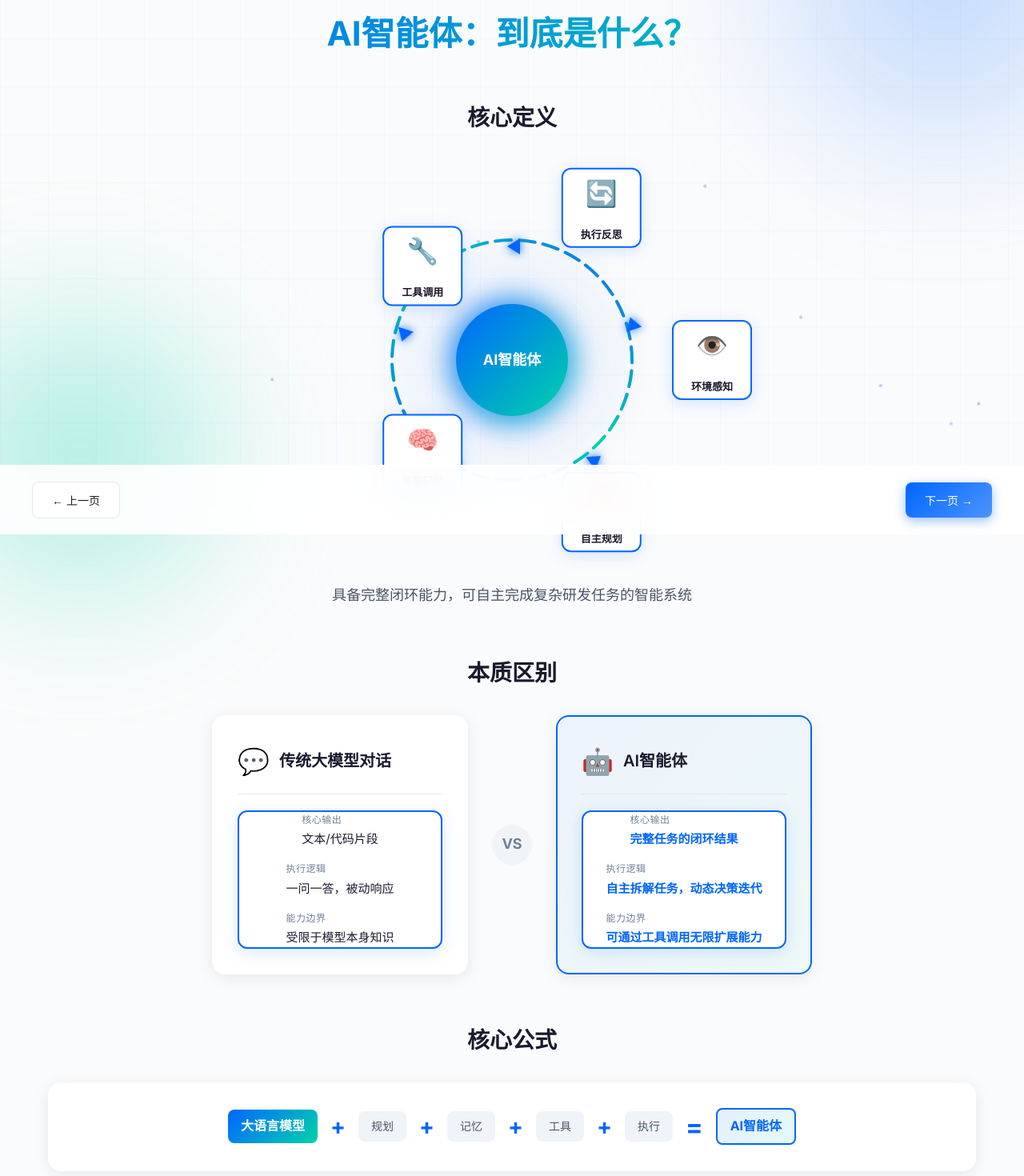
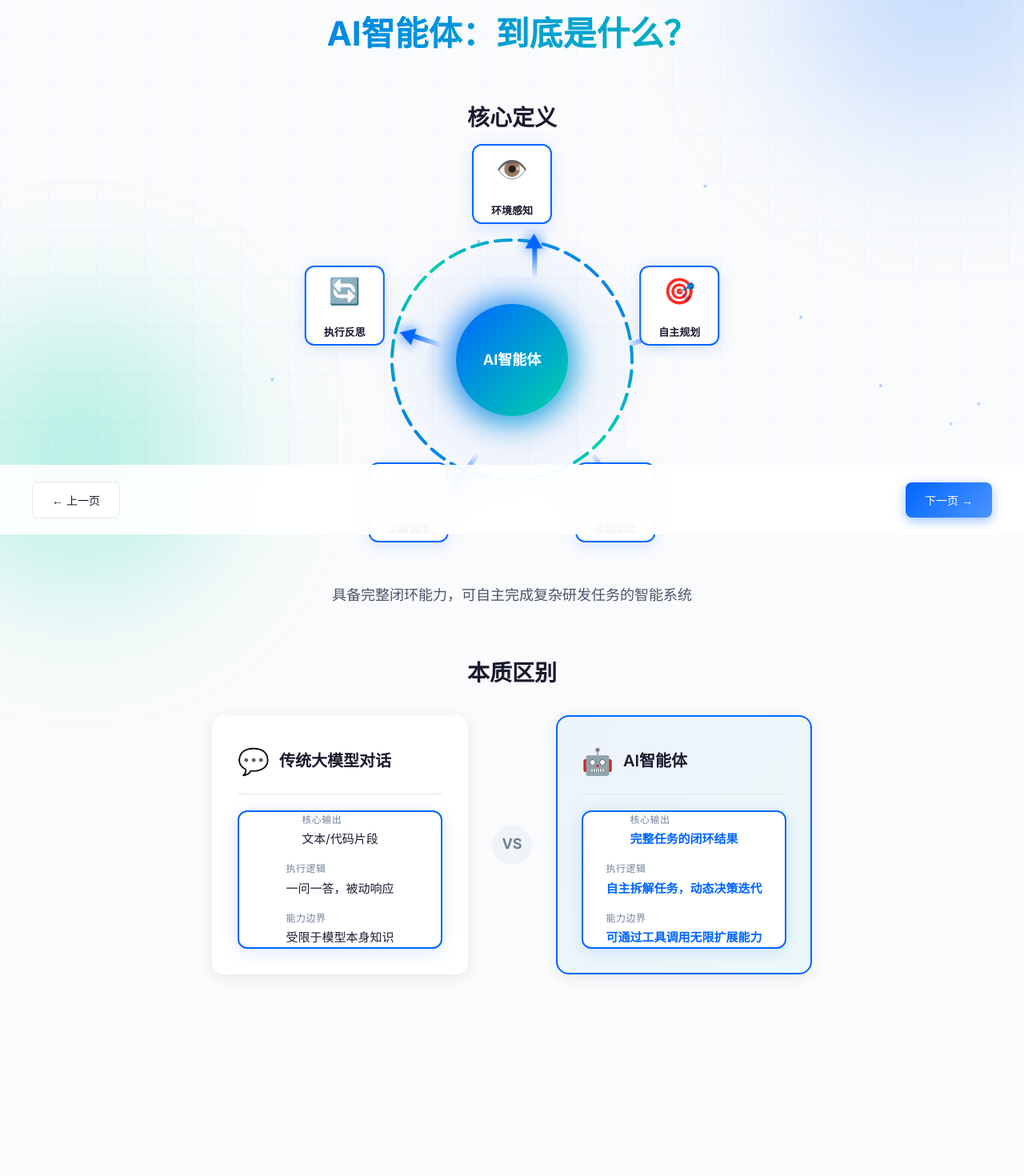
Before and after one commit to weixi5656/ai-agent-presentation, a Vue app: page /#/concept in a window 1280 px wide. Shown: the part 132-1602 px from the top of the page at 80% size. After the commit the page ends 1570 px from the top, so only its background shows below. Built offline with nearby package versions, Linux system fonts and the light colour scheme.

Commit message:
Fix cycle layout: cards outside ring, bigger arrows, remove formula

```diff
--- a/src/views/ConceptView.vue
+++ b/src/views/ConceptView.vue
@@ -21,22 +21,27 @@
             <circle cx="200" cy="200" r="150" fill="none" stroke="url(#ringGradient)" stroke-width="4" stroke-linecap="round" stroke-dasharray="20 10" />
           </svg>
         </div>
-        <!-- 箭头 -->
+        <!-- 箭头 - 更大更明显 -->
         <div class="arrow-markers">
           <div class="arrow-item" style="--pos: 0;">
-            <div class="arrow-triangle"></div>
+            <div class="arrow-body"></div>
+            <div class="arrow-head">▶</div>
           </div>
           <div class="arrow-item" style="--pos: 1;">
-            <div class="arrow-triangle"></div>
+            <div class="arrow-body"></div>
+            <div class="arrow-head">▶</div>
           </div>
           <div class="arrow-item" style="--pos: 2;">
-            <div class="arrow-triangle"></div>
+            <div class="arrow-body"></div>
+            <div class="arrow-head">▶</div>
           </div>
           <div class="arrow-item" style="--pos: 3;">
-            <div class="arrow-triangle"></div>
+            <div class="arrow-body"></div>
+            <div class="arrow-head">▶</div>
           </div>
           <div class="arrow-item" style="--pos: 4;">
-            <div class="arrow-triangle"></div>
+            <div class="arrow-body"></div>
+            <div class="arrow-head">▶</div>
           </div>
         </div>
         <!-- 中心 -->
@@ -44,36 +49,36 @@
           <div class="center-glow"></div>
           <span class="center-text">AI智能体</span>
         </div>
-        <!-- 5个能力卡片 -->
-        <div class="capability-card" style="--idx: 0;">
+        <!-- 5个能力卡片 - 均匀分布在圆环外侧 -->
+        <div class="capability-card" style="--angle: -90deg;">
           <div class="card-glow"></div>
           <div class="card-content">
             <span class="card-icon">👁️</span>
             <span class="card-label">环境感知</span>
           </div>
         </div>
-        <div class="capability-card" style="--idx: 1;">
+        <div class="capability-card" style="--angle: -18deg;">
           <div class="card-glow"></div>
           <div class="card-content">
             <span class="card-icon">🎯</span>
             <span class="card-label">自主规划</span>
           </div>
         </div>
-        <div class="capability-card" style="--idx: 2;">
+        <div class="capability-card" style="--angle: 54deg;">
           <div class="card-glow"></div>
           <div class="card-content">
             <span class="card-icon">🧠</span>
             <span class="card-label">长期记忆</span>
           </div>
         </div>
-        <div class="capability-card" style="--idx: 3;">
+        <div class="capability-card" style="--angle: 126deg;">
           <div class="card-glow"></div>
           <div class="card-content">
             <span class="card-icon">🔧</span>
             <span class="card-label">工具调用</span>
           </div>
         </div>
-        <div class="capability-card" style="--idx: 4;">
+        <div class="capability-card" style="--angle: 198deg;">
           <div class="card-glow"></div>
           <div class="card-content">
             <span class="card-icon">🔄</span>
@@ -131,24 +136,6 @@
             </div>
           </div>
         </div>
-      </div>
-    </div>
-
-    <!-- 核心公式 - 一行显示，突出运算符 -->
-    <div class="formula-section">
-      <h2 class="section-title">核心公式</h2>
-      <div class="formula-line">
-        <span class="formula-term base">大语言模型</span>
-        <span class="formula-op">+</span>
-        <span class="formula-term module">规划</span>
-        <span class="formula-op">+</span>
-        <span class="formula-term module">记忆</span>
-        <span class="formula-op">+</span>
-        <span class="formula-term module">工具</span>
-        <span class="formula-op">+</span>
-        <span class="formula-term module">执行</span>
-        <span class="formula-op eq">=</span>
-        <span class="formula-term result">AI智能体</span>
       </div>
     </div>
   </div>
@@ -245,16 +232,22 @@
   position: absolute;
   top: 50%;
   left: 50%;
-  transform: rotate(calc(var(--pos) * 72deg - 90deg)) translateX(150px) translateY(-50%);
+  transform: rotate(calc(var(--pos) * 72deg - 90deg)) translateX(150px);
+  display: flex;
+  align-items: center;
 }
 
-.arrow-triangle {
-  width: 0;
-  height: 0;
-  border-left: 10px solid transparent;
-  border-right: 10px solid transparent;
-  border-bottom: 16px solid var(--primary);
-  filter: drop-shadow(0 0 6px var(--primary));
+.arrow-body {
+  width: 40px;
+  height: 6px;
+  background: linear-gradient(90deg, transparent, var(--primary));
+  margin-right: -5px;
+}
+
+.arrow-head {
+  font-size: 24px;
+  color: var(--primary);
+  filter: drop-shadow(0 0 8px var(--primary));
 }
 
 /* 中心 */
@@ -303,15 +296,15 @@
   box-shadow: 0 8px 40px rgba(0, 102, 255, 0.4);
 }
 
-/* 能力卡片 */
+/* 能力卡片 - 均匀分布在圆环外侧 */
 .capability-card {
   position: absolute;
   top: 50%;
   left: 50%;
-  transform: rotate(calc(var(--idx) * 72deg)) translateX(200px) rotate(calc(var(--idx) * -72deg)) translateY(-50%);
   width: 100px;
   height: 100px;
   z-index: 20;
+  transform: translate(-50%, -50%) rotate(var(--angle)) translateX(220px) rotate(calc(var(--angle) * -1));
 }
 
 .card-glow {
@@ -459,58 +452,7 @@
   justify-content: center;
 }
 
-/* 核心公式 - 一行显示，突出运算符 */
-.formula-section {
-  margin-top: 60px;
-}
 
-.formula-line {
-  background: white;
-  border-radius: 16px;
-  padding: 30px 40px;
-  box-shadow: 0 4px 20px rgba(0, 0, 0, 0.08);
-  display: flex;
-  align-items: center;
-  justify-content: center;
-  gap: 12px;
-  flex-wrap: wrap;
-}
-
-.formula-term {
-  font-size: 16px;
-  padding: 8px 16px;
-  border-radius: 8px;
-}
-
-.formula-term.base {
-  background: linear-gradient(135deg, var(--primary), var(--secondary));
-  color: white;
-  font-weight: 600;
-}
-
-.formula-term.module {
-  background: var(--bg-tertiary);
-  color: var(--text-secondary);
-  font-size: 14px;
-}
-
-.formula-term.result {
-  background: linear-gradient(135deg, rgba(0, 102, 255, 0.1), rgba(0, 212, 170, 0.1));
-  border: 2px solid var(--primary);
-  color: var(--primary);
-  font-weight: 700;
-}
-
-.formula-op {
-  font-size: 28px;
-  font-weight: 700;
-  color: var(--primary);
-  padding: 0 4px;
-}
-
-.formula-op.eq {
-  font-size: 32px;
-}
 
 @media (max-width: 768px) {
   .cycle-container {
```
